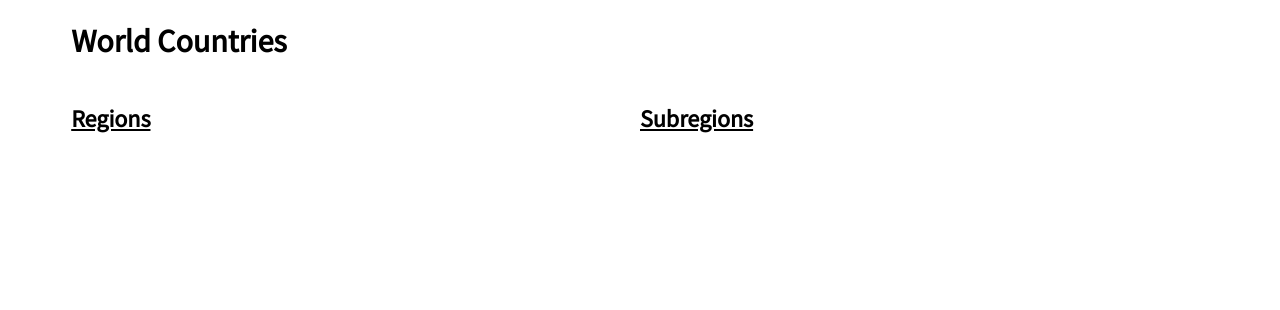
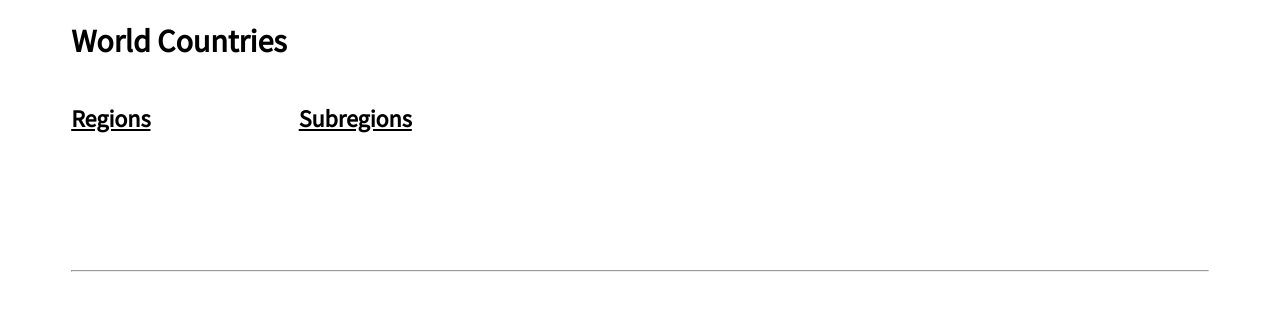
Before and after one commit to nkabrown/open-office, a plain HTML site: page week-08/countries/index.html in a window 1280 px wide. Drawn offline with nearby package versions, Linux system fonts and the light colour scheme; no server answers.

Commit message:
Change page layout

```diff
--- a/week-08/countries/index.html
+++ b/week-08/countries/index.html
@@ -20,6 +20,7 @@
           <ul class="subregions">
           </ul>
         </div>
+        <hr>
       </div>
     </main>
     <script src="https://ajax.googleapis.com/ajax/libs/jquery/3.1.0/jquery.min.js"></script>
--- a/week-08/countries/style.css
+++ b/week-08/countries/style.css
@@ -6,7 +6,22 @@ main {
 
 .subsection {
   float: left;
-  width: 50%;
+}
+
+.subsection:first-child {
+  width: 20%;
+}
+
+.regions,
+.subregions {
+  min-height: 100px;
+}
+
+.subregions {
+  display: flex;
+  flex-direction: column;
+  flex-wrap: wrap;
+  max-height: 100px;
 }
 
 h2 {
@@ -15,4 +30,18 @@ h2 {
 
 ul {
 	list-style: none;
+  padding-left: 5px;
 }
+
+li {
+  margin-right: 25px;
+}
+
+li:hover {
+  color: #9a93e8;
+  text-shadow: 1px 0 #dedede;
+}
+
+hr {
+  clear: both;
+}
```
